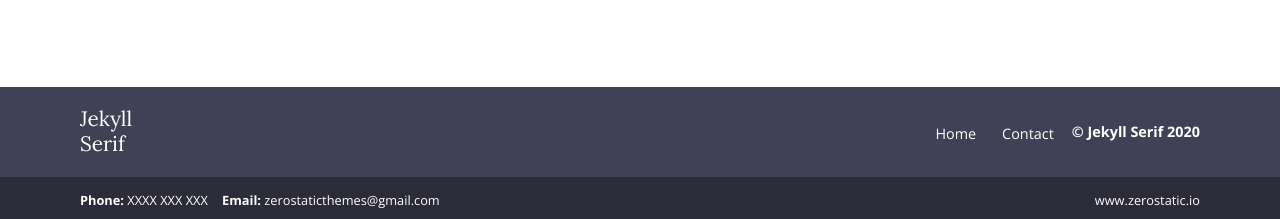
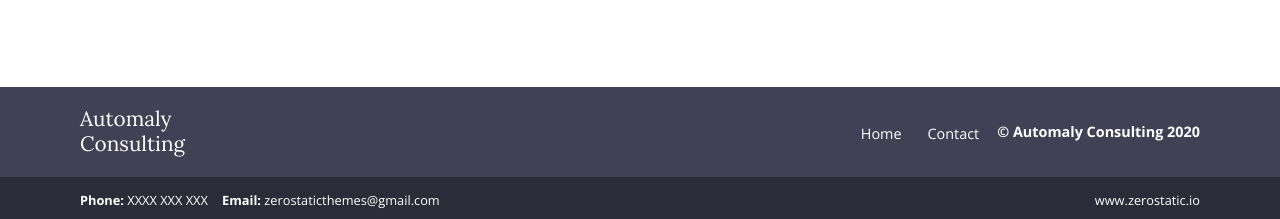
Before and after one commit to automaly/automaly, a Jekyll site: the page built from index.html, in a window 1280 px wide. Shown: the part 1468-1687 px from the top of the page. Built offline with Jekyll 4.4.1, drawn with Linux system fonts in a browser that asks for light colours.

Commit message:
Update _config.yml

```diff
--- a/_config.yml
+++ b/_config.yml
@@ -1,7 +1,7 @@
-baseurl: http://automaly.github.io
+baseurl: /
 exclude: ['README.md']
 permalink: pretty
-title: 'Jekyll Serif'
+title: 'Automaly Consulting'
 
 collections:
   services:
```
